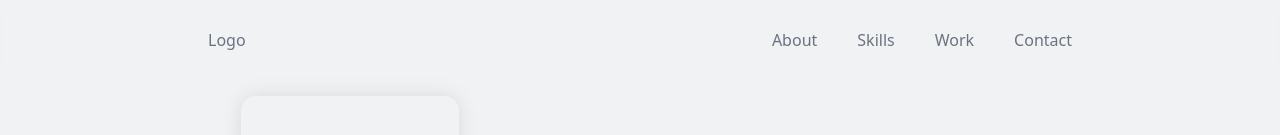
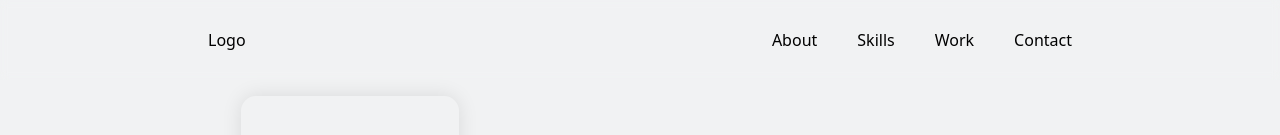
Before and after one commit to kyougene/portfolio, a React (Vite) app: page / in a window 1280 px wide. Shown: the top 135 px of the page. Built offline with nearby package versions, Linux system fonts and the light colour scheme.

Commit message:
adjust navbar styling

```diff
--- a/src/components/Navbar.jsx
+++ b/src/components/Navbar.jsx
@@ -6,14 +6,14 @@ const Navbar = () => {
   return (
     <nav className="w-full">
       {/* primary */}
-      <div className="hidden lg:flex h-[10vh] w-full fixed top-0 left-0 z-10 bg-[rgba(242, 245, 250, 1)] backdrop-blur-[4px] text-gray-500">
+      <div className="hidden lg:flex h-[10vh] w-full fixed top-0 left-0 z-10 bg-[rgba(242, 245, 250, 1)] backdrop-blur-[4px] text-black">
         <div className="w-1/2 h-full flex justify-start items-center ml-52">
           Logo
         </div>
         <ul className="w-1/2 h-full mr-52 flex justify-end items-center gap-10">
           {["About", "Skills", "Work", "Contact"].map((item, index) => {
             return (
-              <li className="hover:text-hoverColor" key={index}>
+              <li className="hover:text-white" key={index}>
                 <a href={`#${item.toLowerCase()}`}>{item}</a>
               </li>
             );
```
